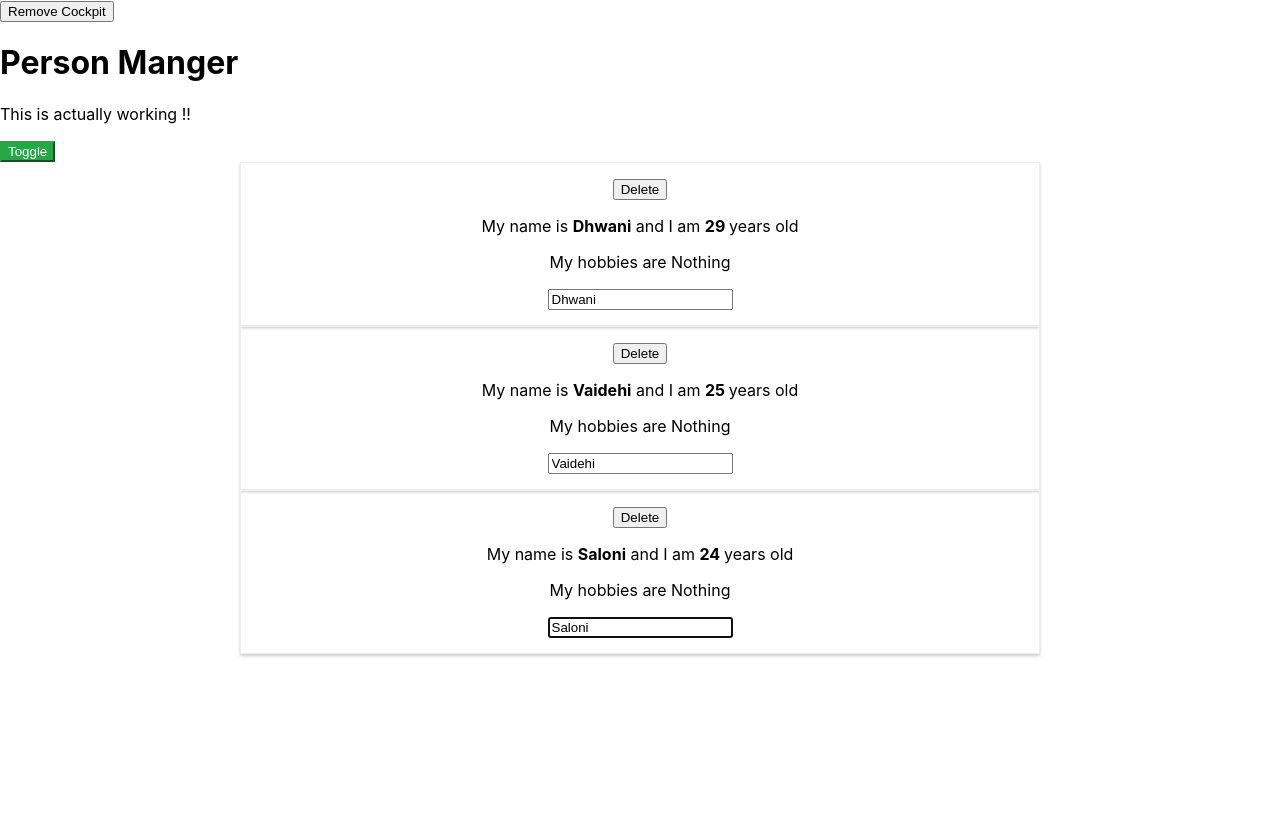
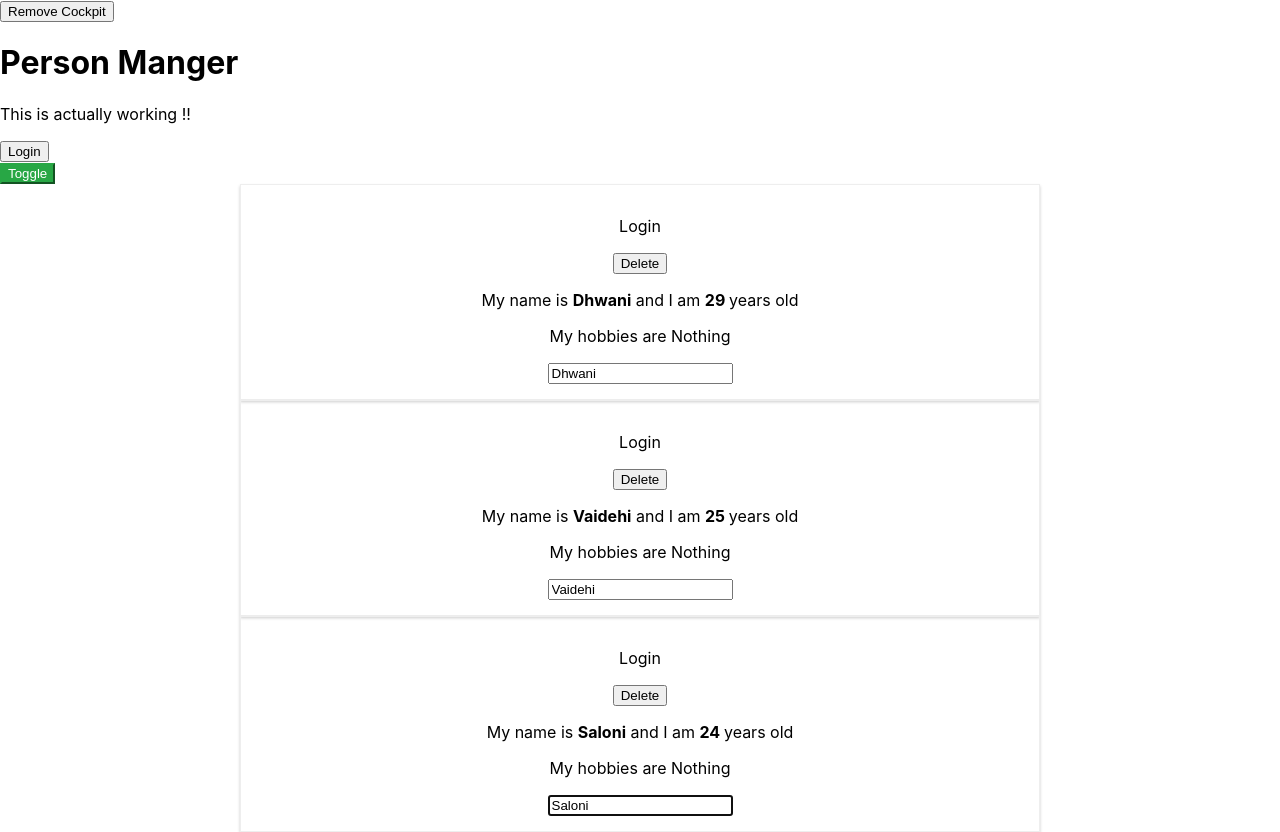
Before and after one commit to dolphinedaisy/react-complete-guide, a React (Create React App) app: page / in a window 1280 px wide. Before the commit the page ends 800 px from the top, so only its background shows below. Built offline with nearby package versions, Linux system fonts and the light colour scheme; the HTML template or start-up script is replaced by a standard one.

Commit message:
113. Using the Context API

```diff
--- a/src/Components/Cockpit/Cockpit.js
+++ b/src/Components/Cockpit/Cockpit.js
@@ -1,4 +1,5 @@
 import React, {useEffect, useRef} from "react";
+import AuthContext from "../../Context/auth-context";
 
 const Cockpit = (props) => {
 
@@ -25,7 +26,15 @@
         <div>
             <h1>{props.title}</h1>
             <p>This is actually working !!</p>
-            <button style={ btnStyleGreen }
+            <AuthContext.Consumer>
+                {(context) => {
+                    return  <button onClick={context.login}
+                                    className={'mx-auto my-3 btn btn-secondary'}>Login</button>
+
+                }}
+            </AuthContext.Consumer>
+            <br/>
+            <button style={btnStyleGreen}
                     className="btn mb-3"
                     ref={toggleBtnRef}
                     onClick={props.clicked}>Toggle</button>
--- a/src/Components/Persons/Person/Person.js
+++ b/src/Components/Persons/Person/Person.js
@@ -3,6 +3,7 @@
 import withClass from "../../../hoc/withClass";
 import ReactAux from "../../../hoc/ReactAux";
 import PropTypes from "prop-types";
+import AuthContext from "../../../Context/auth-context";
 
 class Person extends Component {
 
@@ -22,6 +23,11 @@
         console.log('Person.js render()');
         return (
             <ReactAux>
+                <AuthContext.Consumer>
+                    {(context) => {
+                        return <p className={'font-italic font-weight-bold'}>{ context.authenticated ? 'Welcome' : 'Login' }</p>
+                    }}
+                </AuthContext.Consumer>
                 <button data-delete="qwerty" onClick={ this.props.click } className={'btn btn-danger'}>Delete</button>
                 <p>My name is <b>{ this.props.name }</b>  and I am <b> { this.props.age } </b> years old</p>
                 <p>My hobbies are { this.props.children ? this.props.children : 'Nothing' }</p>
--- a/src/Containers/App.js
+++ b/src/Containers/App.js
@@ -4,6 +4,7 @@
 import Cockpit from "../Components/Cockpit/Cockpit";
 import withClass from "../hoc/withClass";
 import ReactAux from "../hoc/ReactAux";
+import AuthContext from "../Context/auth-context";
 
 class App extends Component {
 
@@ -28,6 +29,7 @@
         showPersons: false,
         showCockpit: true,
         changeCounter: 0,
+        authenticated: false,
     }
 
     constructor(props) {
@@ -85,6 +87,10 @@
         this.setState({showCockpit: !(this.state.showCockpit)});
     }
 
+    loginHandler = () => {
+        this.setState({authenticated: true});
+    }
+
     render() {
         console.log('App.js render()');
         let persons = null;
@@ -106,8 +112,13 @@
             <ReactAux classes={'App'}>
                 <button className={'btn btn-danger my-3'}
                         onClick={this.removeCockpitHandler}>Remove Cockpit</button>
-                { cockpit }
-                { persons }
+                <AuthContext.Provider value={{
+                    authenticated: this.state.authenticated,
+                    login: this.loginHandler
+                }}>
+                    { cockpit }
+                    { persons }
+                </AuthContext.Provider>
             </ReactAux>
         );
     }
--- /dev/null
+++ b/src/Context/auth-context.js
@@ -0,0 +1,10 @@
+import React from "react";
+
+const authContext = React.createContext({
+    authenticated: false,
+    login: () => {
+
+    }
+});
+
+export default authContext;
```
